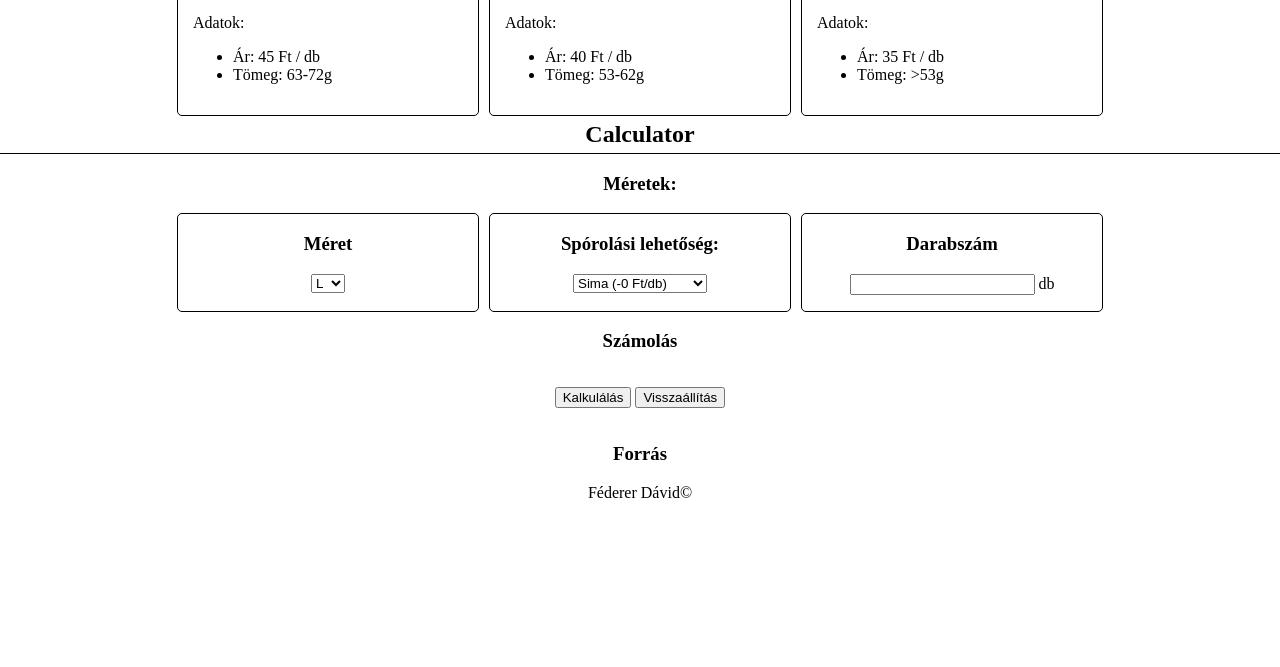
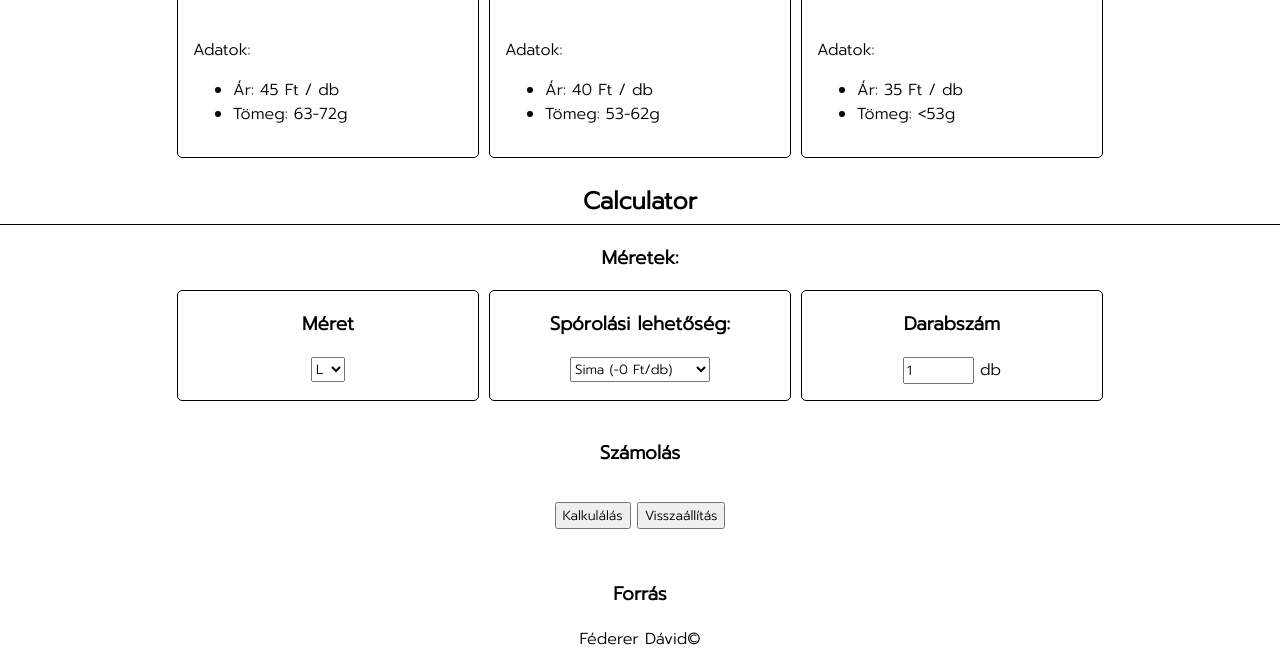
Before and after one commit to GinalZsolt/flexbox, a plain HTML site: page index.html in a window 1280 px wide. Shown: the part 322-989 px from the top of the page. Before the commit the page ends 840 px from the top, so only its background shows below. Drawn offline with Linux system fonts and the light colour scheme.

Commit message:
HTML Törzs kész

```diff
--- a/css/style.css
+++ b/css/style.css
@@ -1,5 +1,6 @@
-
+@import url('https://fonts.googleapis.com/css2?family=Prompt:wght@300&display=swap');
 body, html{
+    font-family: 'Prompt', sans-serif;
     margin: 0;
     padding: 0;
     width: 100%;
@@ -29,6 +30,7 @@ h2{
     margin-right: 5px;
     border: 1px solid black;
     width: 300px;
+    margin-bottom: 20px;
 }
 footer{
     clear:both;
@@ -48,3 +50,6 @@ h3{
 .inputs{
     text-align: center;
 }
+input, option, select, button{
+    font-family: 'Prompt', sans-serif;
+}
--- a/index.html
+++ b/index.html
@@ -49,7 +49,7 @@
                 <p>Adatok:</p>
                 <ul>
                     <li>Ár: 35 Ft / db</li>
-                    <li>Tömeg: >53g</li>
+                    <li>Tömeg: &#60;53g</li>
                 </ul>
             </article>
         </div>
@@ -84,7 +84,7 @@
                 <div>
                     <h3>Darabszám</h3>
                     <p class="inputs">
-                        <input type="number" id="db">
+                        <input type="number" min="1" value="1" max="1000" id="db">
                         <label for="darab">db</label>
                     </p>
                 </div>
@@ -97,10 +97,12 @@
                 </p>
             </div>
         </form>
+        <div id="ered">
+            <p></p>
+        </div>
     </div>
     <div class="container-flex">
         <footer><h3>Forrás</h3><p>Féderer Dávid&copy;</p></footer>
     </div>
-
 </body>
 </html>
```
